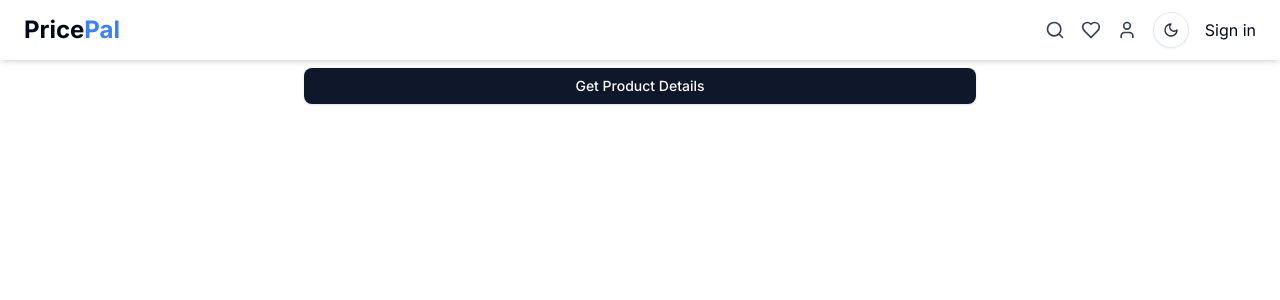
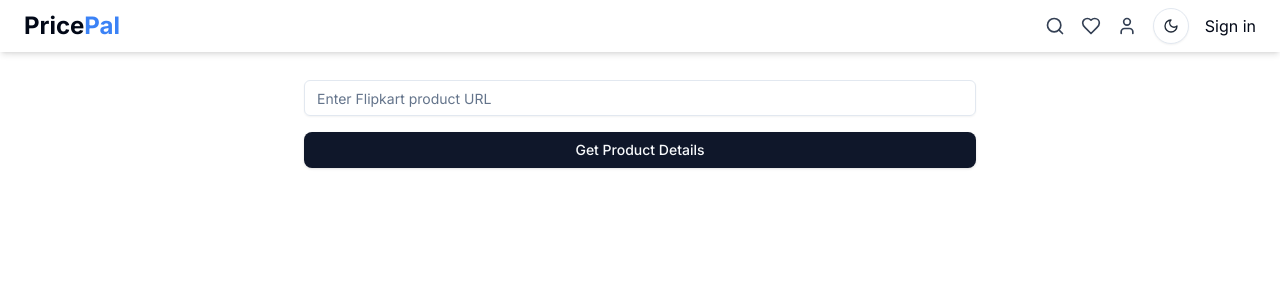
Before and after one commit to kmanisk/PriceTracks, a Next.js app: page /manisk in a window 1280 px wide. Shown: the top 300 px of the page. Built offline with nearby package versions, Linux system fonts and the light colour scheme; no server answers.

Commit message:
removed next auth package

```diff
--- a/package.json
+++ b/package.json
@@ -11,7 +11,6 @@
   "dependencies": {
     "@clerk/nextjs": "^6.10.4",
     "@headlessui/react": "^1.7.19",
-    "@next-auth/mongodb-adapter": "^1.1.3",
     "@radix-ui/react-dialog": "^1.1.5",
     "@radix-ui/react-dropdown-menu": "^2.1.5",
     "@radix-ui/react-navigation-menu": "^1.2.4",
@@ -29,7 +28,6 @@
     "mongodb": "^5.9.2",
     "mongoose": "^8.9.5",
     "next": "15.1.6",
-    "next-auth": "^4.24.11",
     "next-themes": "^0.4.4",
     "nodemailer": "^6.9.16",
     "react": "18",
--- a/src/app/layout.tsx
+++ b/src/app/layout.tsx
@@ -24,7 +24,8 @@ export default function RootLayout({
     <ClerkProvider>
       <html lang="en" suppressHydrationWarning>
         <body className={inter.className}>
-          <main className="max-w-10xl mx-auto">
+          {/* create push the content below for pacing accommodation for navbar */}
+          <main className="max-w-10xl mx-auto pt-16">
             <ThemeProvider attribute="class"
               defaultTheme="system"
               enableSystem
@@ -36,6 +37,6 @@ export default function RootLayout({
           </main>
         </body>
       </html>
-      </ClerkProvider>
-      )
+    </ClerkProvider>
+  )
 }
--- a/src/app/login/page.tsx
+++ /dev/null
@@ -1,36 +0,0 @@
-// 'use client'
-// import { signIn } from 'next-auth/react'
-//
-// export default function Login() {
-// 	return (
-// 		<div className="flex justify-center items-center min-h-screen">
-// 			<button
-// 				onClick={() => signIn('google')}
-// 				className="bg-primary text-white px-6 py-3 rounded-lg"
-// 			>
-// 				Sign in with Google
-// 			</button>
-// 		</div>
-// 	)
-// }
-//
-'use client';
-
-import { signIn } from 'next-auth/react';
-
-export default function Login() {
-  const handleLogin = async () => {
-    await signIn('credentials', {
-      redirect: true,
-      callbackUrl: '/', // Redirect to the home page
-    });
-  };
-
-  return (
-    <div className="flex justify-center items-center min-h-screen">
-      <button >
-
-      </button>
-    </div>
-  );
-}
--- a/src/app/page.tsx
+++ b/src/app/page.tsx
@@ -1,10 +1,7 @@
 import HomePage from "@/components/MainPage";
-import { getServerSession } from "next-auth/next";
-import { authOptions } from "@/lib/auth";
 import Login from "@/components/Login";
 import RedirectButton from "@/components/Redirect";
 export default async function Home() {
-  //const session = await getServerSession(authOptions);
   // Create a redirect button that will navigate to /manisk
 
   //   if (!session) {
@@ -13,9 +10,8 @@ export default async function Home() {
 
   return (
     <main>
-      <RedirectButton />
-      {/* Button to trigger redirect */}
       <HomePage />
+      {/* <RedirectButton /> */}
     </main>
   );
 
--- a/src/components/MainPage.tsx
+++ b/src/components/MainPage.tsx
@@ -4,7 +4,8 @@ import { Input } from "./ui/input";
 import HeroCarousel from "@/components/HeroCarousel";
 import { getAllProducts } from "@/lib/actions";
 import ProductCard from "@/components/ProductCard";
-
+import Searchbar from "./Searchbar";
+import RedirectButton from "./Redirect";
 const HomePage = async () => {
   const allProducts = await getAllProducts();
 
@@ -22,14 +23,16 @@ const HomePage = async () => {
               Powerful, self-serve product and growth analytics to help you convert, engage, and retain more.
             </p>
 
-            {/* Custom Input for Search */}
-            <Input
+            {/* shadcn ui componnete */}
+            {/* <Input
               placeholder="Search products..."
               className="mt-6 p-4 rounded-md border border-gray-300"
-            />
+            /> */}
 
-            {/* Custom Button */}
-            <Button className="mt-4">Explore</Button>
+            {/* <Button className="mt-4">Explore</Button> */}
+            <Searchbar />
+            {/* <RedirectButton /> */}
+
           </div>
 
           <HeroCarousel />
@@ -49,5 +52,4 @@ const HomePage = async () => {
     </>
   );
 };
-
 export default HomePage;
--- a/src/components/Navbar.tsx
+++ b/src/components/Navbar.tsx
@@ -27,29 +27,32 @@ const Navbar = () => {
 
   return (
     <header className="fixed top-0 left-0 w-full bg-white dark:bg-gray-900 shadow-md z-50">
+      {/* <header className="fixed top-0 left-0 w-full h-16 bg-white dark:bg-gray-900 shadow-md z-50 pointer-events-auto"> */}
+
       {/* Full-width nav */}
-      <nav className="flex justify-between items-center px-6 py-3 w-full">
+      {/* here the py2 defines its height of navbar */}
+      < nav className="flex justify-between items-center px-6 py-2 w-full" >
 
         {/* Logo */}
-        <Link href="/" className="flex items-center gap-2">
+        < Link href="/" className="flex items-center gap-2" >
           <span className="text-2xl font-bold">
             Price<span className="text-blue-500">Pal</span>
           </span>
-        </Link>
+        </Link >
 
         {/* Right side icons */}
-        <div className="flex items-center gap-4">
+        < div className="flex items-center gap-4" >
           {/* Search Icon */}
-          <Search className="h-5 w-5 cursor-pointer text-gray-700 dark:text-white" />
+          < Search className="h-5 w-5 cursor-pointer text-gray-700 dark:text-white" />
 
           {/* Heart (Favorite) Icon */}
-          <Heart className="h-5 w-5 cursor-pointer text-gray-700 dark:text-white" />
+          < Heart className="h-5 w-5 cursor-pointer text-gray-700 dark:text-white" />
 
           {/* User Icon */}
-          <User className="h-5 w-5 cursor-pointer text-gray-700 dark:text-white" />
+          < User className="h-5 w-5 cursor-pointer text-gray-700 dark:text-white" />
 
           {/* Dark/Light Mode Toggle Button */}
-          <Button
+          < Button
             variant="outline"
             size="icon"
             onClick={toggleTheme}
@@ -60,11 +63,11 @@ const Navbar = () => {
             ) : (
               <Moon className="h-4 w-4 text-gray-800 dark:text-white" />
             )}
-          </Button>
+          </Button >
           {/* if user is signedout then show sign in button  */}
-          <SignedOut>
+          < SignedOut >
             <SignInButton mode="modal" />
-          </SignedOut>
+          </SignedOut >
 
 
           {/* if user signin then show signout button only */}
@@ -72,10 +75,10 @@ const Navbar = () => {
             {/* <UserButton /> */}
             <Link href="user-profile">Profile</Link>
             <SignOutButton />
-          </SignedIn>
-        </div>
-      </nav>
-    </header>
+          </SignedIn >
+        </div >
+      </nav >
+    </header >
   );
 };
 export default Navbar;
```
Also changed, not shown: 1 other file (tests, documents, lock files or other folders).
